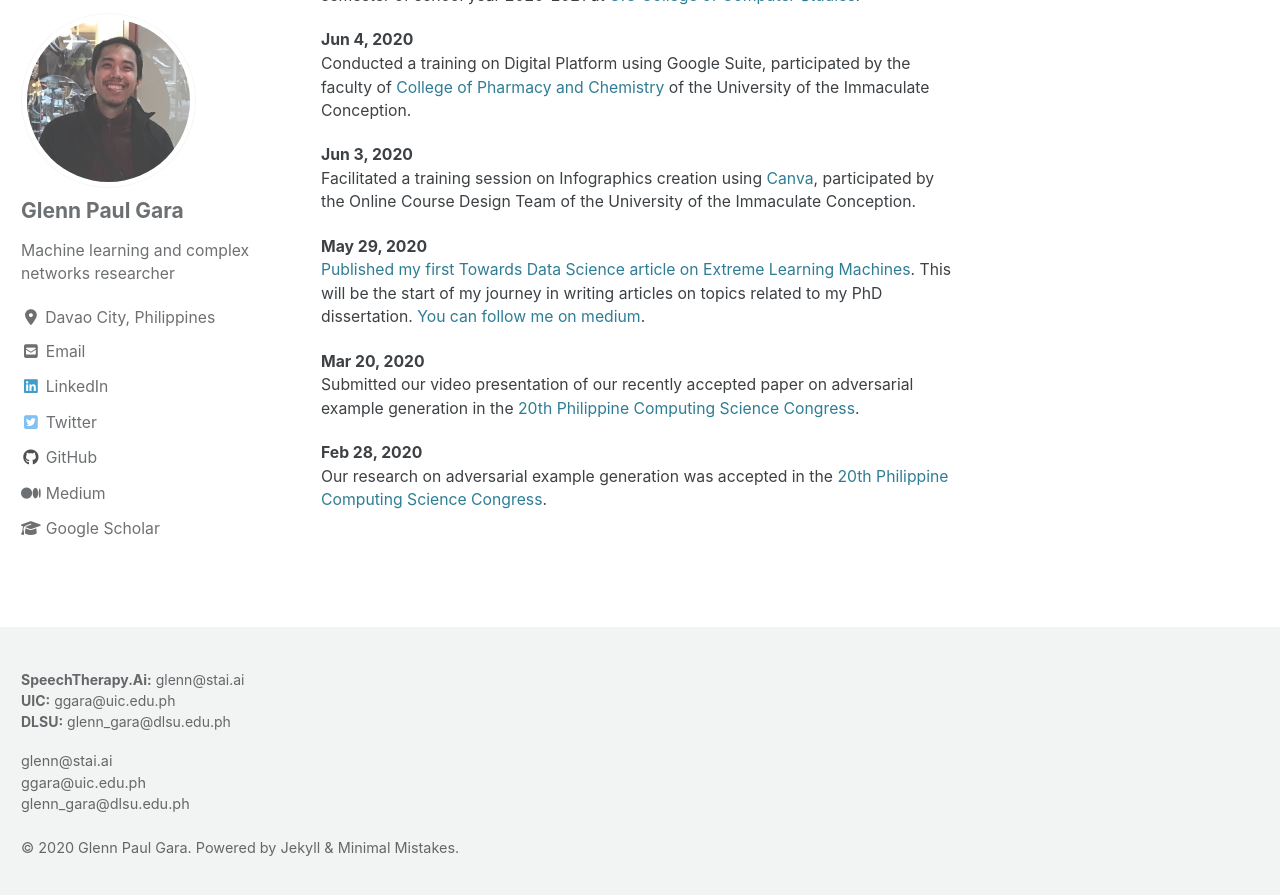
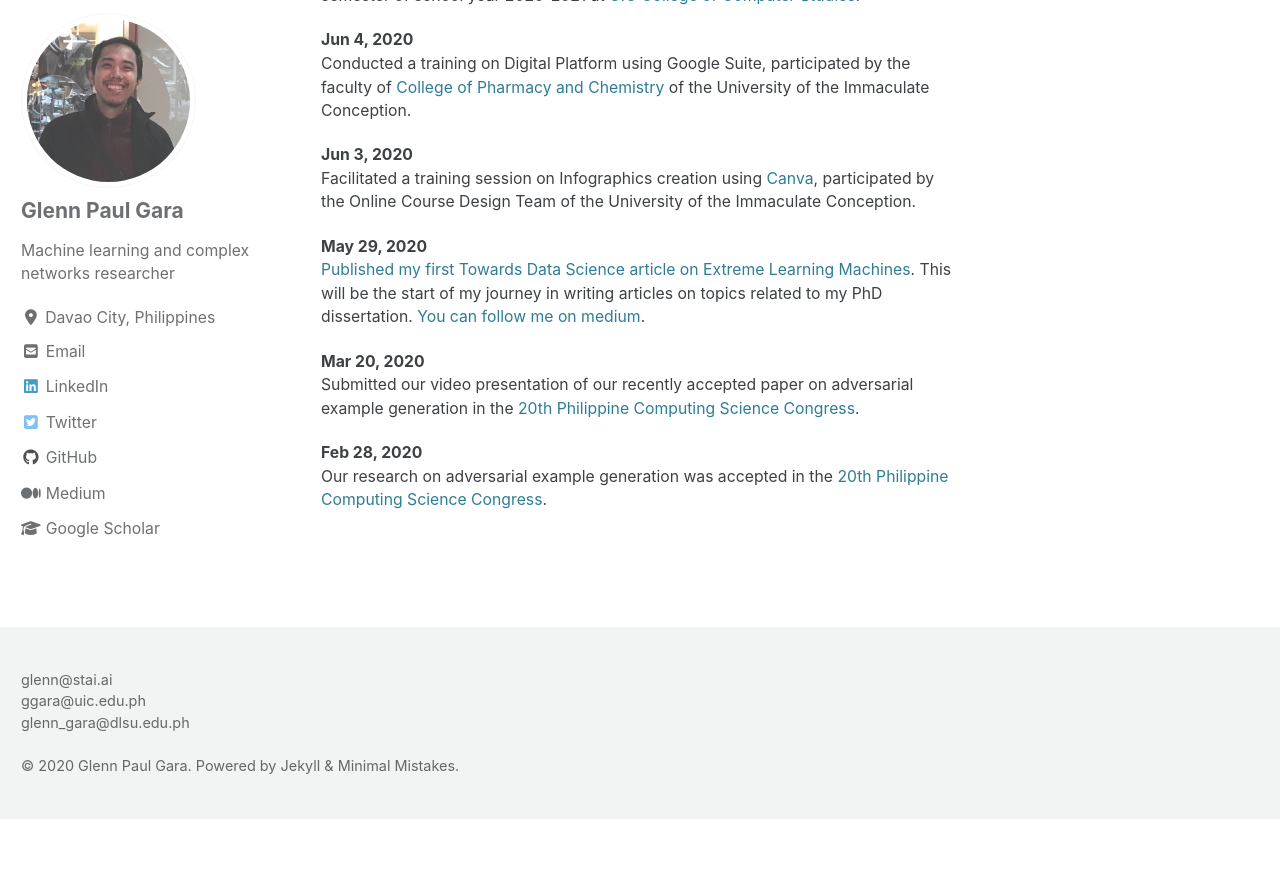
Before and after one commit to glenngara/glenngara.github.io, a Jekyll site: the page built from _pages/home.md, in a window 1280 px wide and 900 px high, scrolled down 1373 px. Shown: the top 895 px of the window. Built offline with Jekyll 4.4.1, drawn with Linux system fonts in a browser that asks for light colours; cached includes are drawn as plain includes; nearby versions of some CDN libraries; after the commit the page ends 2192 px from its top, so only the background shows below that.

Commit message:
uupdated footer

```diff
--- a/_includes/footer/custom.html
+++ b/_includes/footer/custom.html
@@ -1,7 +1,7 @@
 <!-- start custom footer snippets -->
 <p style="font-size:14px">
-  <b>SpeechTherapy.Ai:</b> <a href="mailto:glenn@stai.ai">glenn@stai.ai</a> <br>
+  <!-- <b>SpeechTherapy.Ai:</b> <a href="mailto:glenn@stai.ai">glenn@stai.ai</a> <br>
   <b>UIC:</b> <a href="mailto:ggara@uic.edu.ph">ggara@uic.edu.ph</a> <br>
-  <b>DLSU:</b> <a href="mailto:glenn_gara@dlsu.edu.ph">glenn_gara@dlsu.edu.ph</a>
+  <b>DLSU:</b> <a href="mailto:glenn_gara@dlsu.edu.ph">glenn_gara@dlsu.edu.ph</a> -->
 </p>
 <!-- end custom footer snippets -->
```
